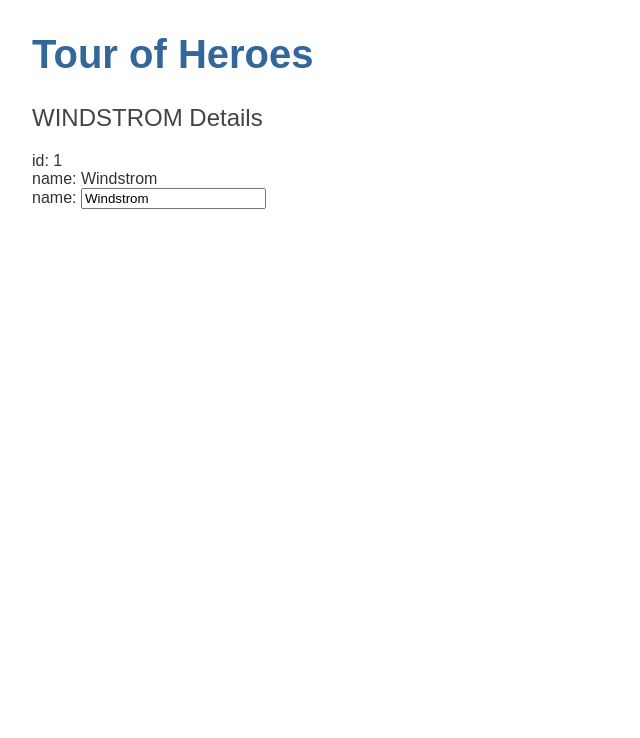
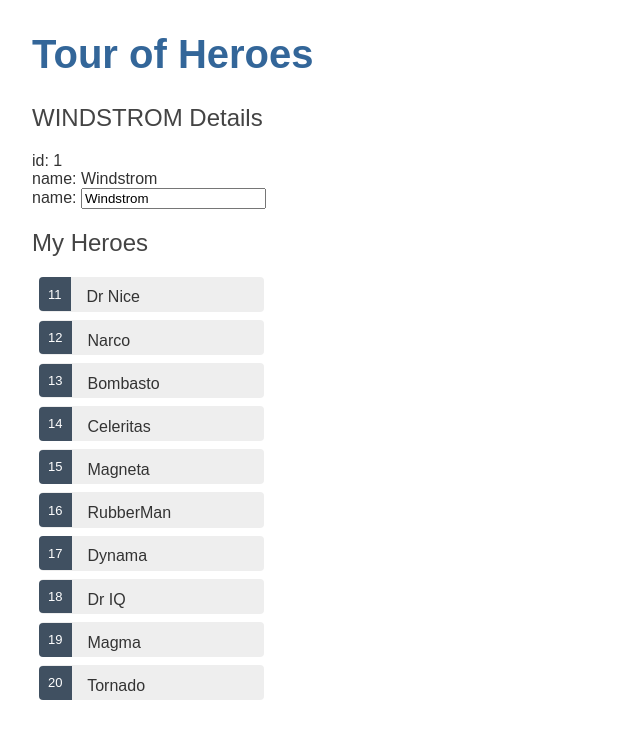
Before and after one commit to stevencch99/Practice_Angular, an Angular app: page / in a window 1280 px wide. Shown: the top 738 px of the page, without its empty margins (0-640 px from the left). Built offline with nearby package versions, Linux system fonts and the light colour scheme.

Commit message:
Add Heroes list in heores.component; Add heroes private css

```diff
--- a/src/app/app.module.ts
+++ b/src/app/app.module.ts
@@ -1,10 +1,10 @@
 import { NgModule } from '@angular/core';
 import { BrowserModule } from '@angular/platform-browser';
+import { AppRoutingModule } from './app-routing.module';
+import { FormsModule } from '@angular/forms';
 
-import { AppRoutingModule } from './app-routing.module';
 import { AppComponent } from './app.component';
 import { HeroesComponent } from './heroes/heroes.component';
-import { FormsModule } from '@angular/forms';
 
 @NgModule({
   declarations: [
--- a/src/app/heroes/heroes.component.html
+++ b/src/app/heroes/heroes.component.html
@@ -11,3 +11,11 @@
     <input [(ngModel)]="hero.name" placeholder="name"/>
   </label>
 </div>
+
+
+<h2>My Heroes</h2>
+<ul class="heroes">
+  <li *ngFor="let hero of heroes">
+    <span class="badge">{{hero.id}}</span> {{hero.name}}
+  </li>
+</ul>
--- a/src/app/heroes/heroes.component.scss
+++ b/src/app/heroes/heroes.component.scss
@@ -0,0 +1,44 @@
+/* HeroesComponent's private CSS styles */
+.heroes {
+  margin: 0 0 2em 0;
+  list-style-type: none;
+  padding: 0;
+  width: 15em;
+}
+.heroes li {
+  cursor: pointer;
+  position: relative;
+  left: 0;
+  background-color: #EEE;
+  margin: .5em;
+  padding: .3em 0;
+  height: 1.6em;
+  border-radius: 4px;
+}
+.heroes li:hover {
+  color: #607D8B;
+  background-color: #DDD;
+  left: .1em;
+}
+.heroes li.selected {
+  background-color: #CFD8DC;
+  color: white;
+}
+.heroes li.selected:hover {
+  background-color: #BBD8DC;
+  color: white;
+}
+.heroes .badge {
+  display: inline-block;
+  font-size: small;
+  color: white;
+  padding: 0.8em 0.7em 0 0.7em;
+  background-color:#405061;
+  line-height: 1em;
+  position: relative;
+  left: -1px;
+  top: -4px;
+  height: 1.8em;
+  margin-right: .8em;
+  border-radius: 4px 0 0 4px;
+}
--- a/src/app/heroes/heroes.component.ts
+++ b/src/app/heroes/heroes.component.ts
@@ -1,5 +1,6 @@
 import { Component, OnInit } from '@angular/core';
 import { Hero } from '../hero';
+import { HEROES } from '../mock-heroes';
 
 @Component({
   selector: 'app-heroes',
@@ -12,6 +13,8 @@
     name: 'Windstrom'
   };
 
+  heroes = HEROES;
+
   constructor() { }
 
   ngOnInit(): void {
--- /dev/null
+++ b/src/app/mock-heroes.ts
@@ -0,0 +1,14 @@
+import { Hero } from './hero';
+
+export const HEROES: Hero[] = [
+  { id: 11, name: 'Dr Nice' },
+  { id: 12, name: 'Narco' },
+  { id: 13, name: 'Bombasto' },
+  { id: 14, name: 'Celeritas' },
+  { id: 15, name: 'Magneta' },
+  { id: 16, name: 'RubberMan' },
+  { id: 17, name: 'Dynama' },
+  { id: 18, name: 'Dr IQ' },
+  { id: 19, name: 'Magma' },
+  { id: 20, name: 'Tornado' }
+];
```
